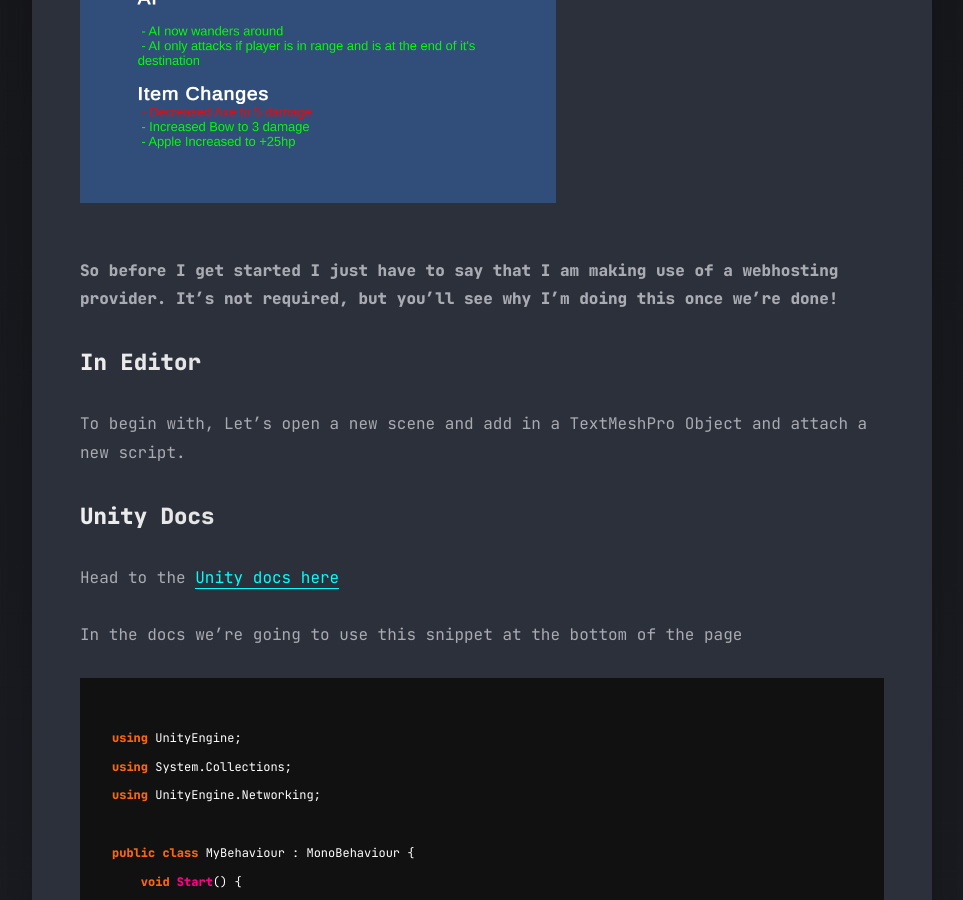
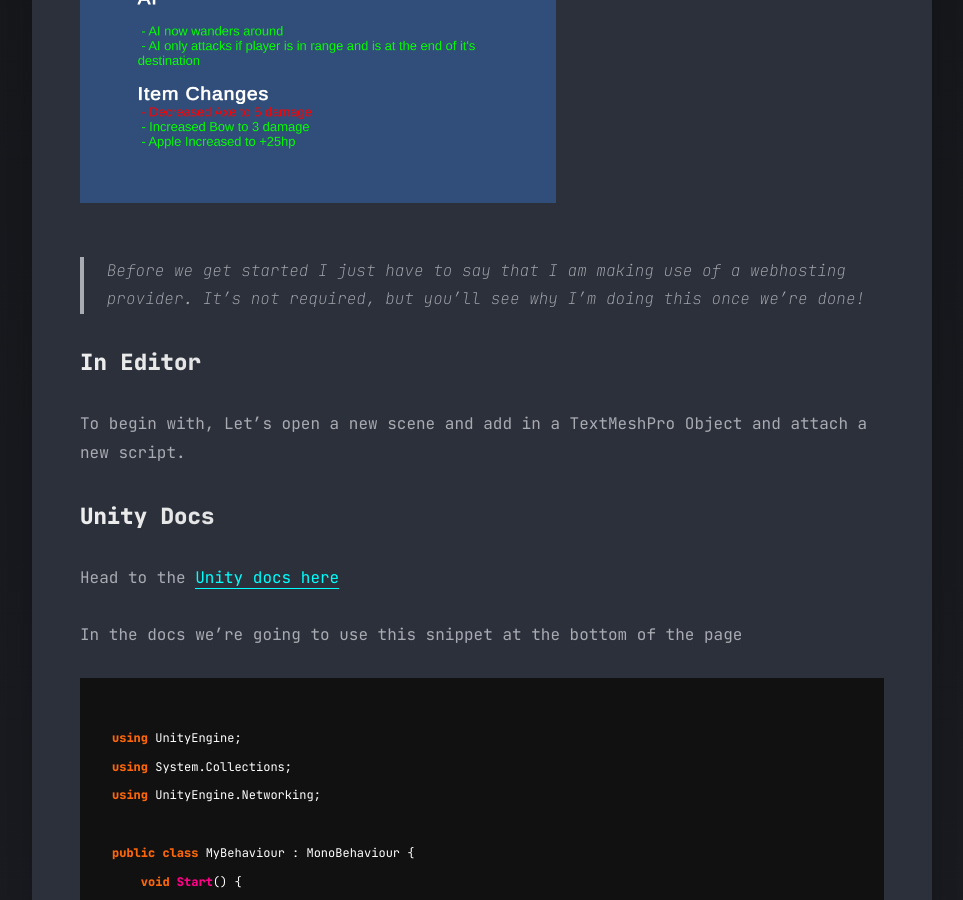
Before and after one commit to nativvstudios/nativvstudios.github.io, a Jekyll site: the page built from all_collections/_posts/2022-01-07-unity-news-info-box.md, in a window 1280 px wide and 900 px high, scrolled down 899 px. Shown: the whole window, without its empty margins (158-1121 px from the left). Built offline with Jekyll 4.4.1, drawn with Linux system fonts in a browser that asks for light colours; nearby versions of some CDN libraries; comment, search, counter and statistics services are not loaded.

```diff
--- a/all_collections/_posts/2022-01-07-unity-news-info-box.md
+++ b/all_collections/_posts/2022-01-07-unity-news-info-box.md
@@ -10,10 +10,13 @@ Hey there!
 
 Thanks for checking out this post! In this post I'm going to show how to make something similar to this!
 
+
+
 ![infobox]({{ site.baseurl }}/assets/uploads/hV2AIBi.png)
+>Before we get started I just have to say that I am making use of a webhosting provider.
+>It's not required, but you'll see why I'm doing this once we're done!
 
-**So before I get started I just have to say that I am making use of a webhosting provider.
-It's not required, but you'll see why I'm doing this once we're done!**
+
 
 
 #### In Editor
```
